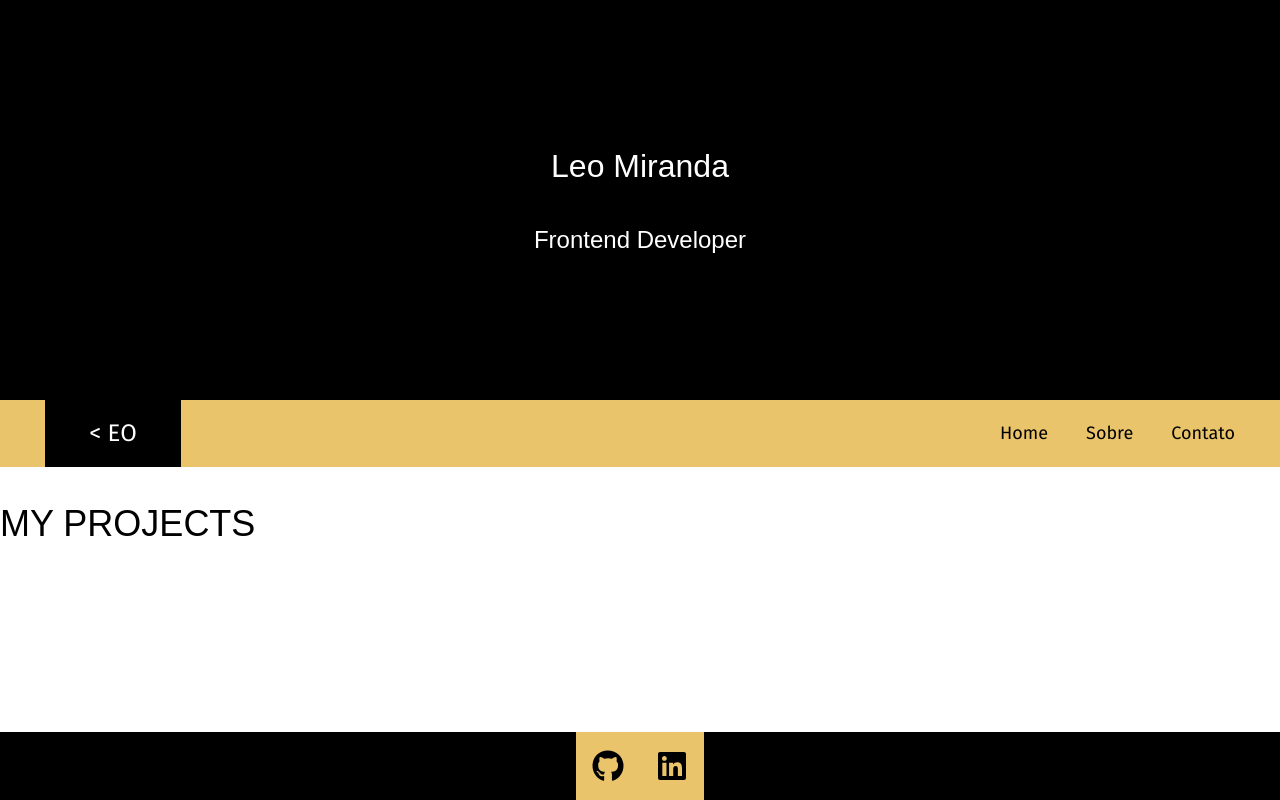
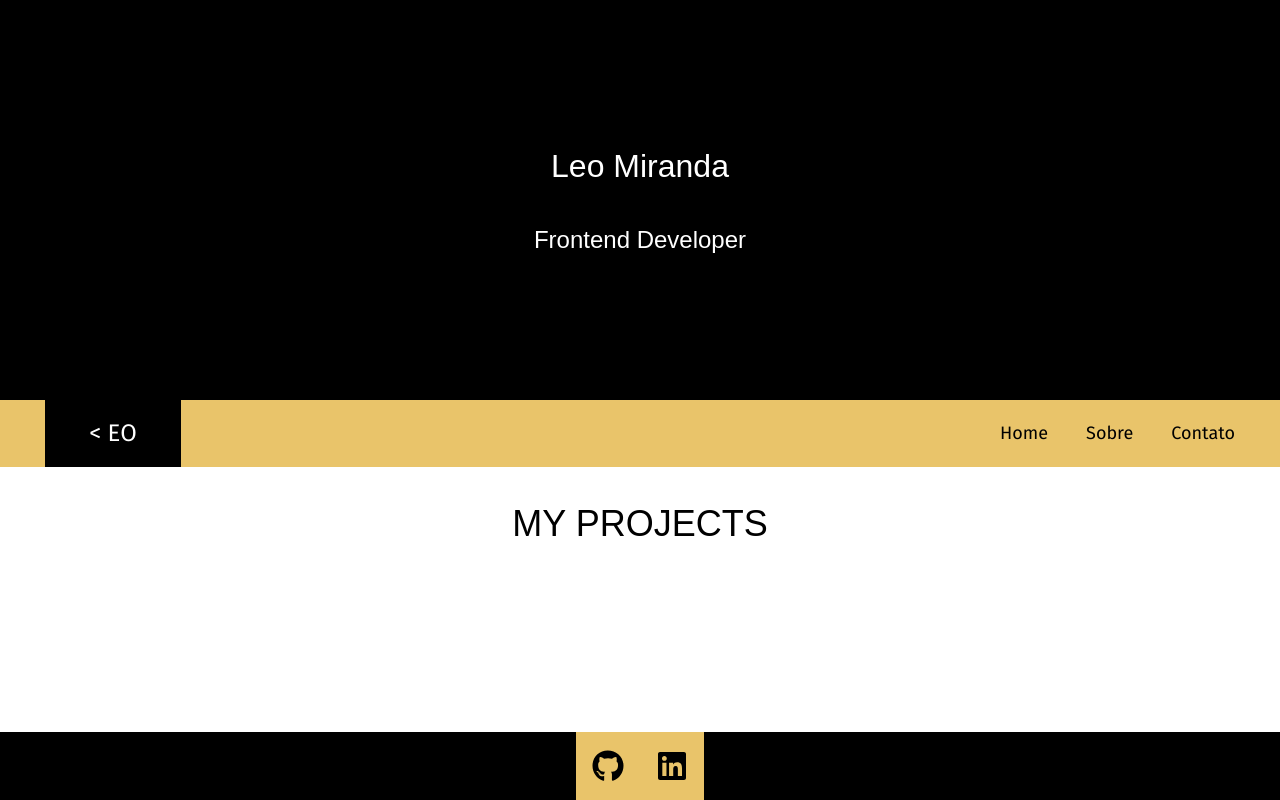
Before and after one commit to leomiranda/Leonardo_Miranda_BootcampFrontendAlura, a Next.js app: page / in a window 1280 px wide. Built offline with nearby package versions, Linux system fonts and the light colour scheme; a web font is replaced by a local one.

Commit message:
add grid and fix _app proptypes

```diff
--- a/pages/_app.js
+++ b/pages/_app.js
@@ -6,6 +6,8 @@
 import theme from '../src/theme';
 
 export default function App({ Component, pageProps }) {
+  console.log('component', Component);
+  console.log('pageProps', typeof pageProps);
   return (
     <>
       <Head>
@@ -30,11 +32,11 @@
 }
 
 App.propTypes = {
-  Component: PropTypes.element,
-  pageProps: PropTypes.element,
+  Component: PropTypes.elementType,
+  pageProps: PropTypes.objectOf(PropTypes.object),
 };
 
 App.defaultProps = {
-  Component: PropTypes.element,
-  pageProps: PropTypes.element,
+  Component: {},
+  pageProps: {},
 };
--- a/pages/index.js
+++ b/pages/index.js
@@ -5,6 +5,7 @@
 import Footer from '../src/components/sections/Footer/index';
 import { Main } from '../src/components/sections/Main/index';
 import { Box } from '../src/components/layout/Box/index';
+import { Grid } from '../src/components/layout/Grid/index';
 
 export default function Home() {
   return (
@@ -18,7 +19,9 @@
       <Cover />
       <Header />
       <Main>
-        <WrapperProjects />
+        <Grid.Container>
+          <WrapperProjects />
+        </Grid.Container>
       </Main>
       <Footer />
     </Box>
--- /dev/null
+++ b/src/components/layout/Grid/index.js
@@ -0,0 +1,134 @@
+import styled, { css } from 'styled-components';
+import { breakpointsMedia } from '../../../theme/utils/breakpointsMedia';
+// import { propToStyle } from '../../../theme/utils/propToStyle';
+
+const Container = styled.div`
+  width: 100%;
+  padding-right: 28px;
+  padding-left: 28px;
+  margin-right: auto;
+  margin-left: auto;
+
+  ${breakpointsMedia({
+    xs: css`
+      max-width: initial;
+
+      padding-right: 28px;
+      padding-left: 28px;
+    `,
+    sm: css`
+      max-width: 576px;
+    `,
+    md: css`
+      max-width: 768px;
+      padding-right: 16px;
+      padding-left: 16px;
+    `,
+    lg: css`
+      max-width: 1160px;
+    `,
+    xl: css`
+      max-width: 1222px;
+    `,
+  })}
+`;
+
+const Col = styled.div`
+  padding-right: 16px;
+  padding-left: 16px;
+  flex-basis: 0;
+  flex-grow: 1;
+  max-width: 100%;
+
+  ${({ value }) => {
+    if (typeof value === 'number') {
+      return css`
+        flex: 0 0 ${(100 * value) / 12}%;
+        max-width: ${(100 * value) / 12}%;
+      `;
+    }
+    return breakpointsMedia({
+      ...(value.xs && {
+        xs: css`
+          flex: 0 0 ${(100 * value.xs) / 12}%;
+          max-width: ${(100 * value.xs) / 12}%;
+        `,
+      }),
+      ...(value.sm && {
+        sm: css`
+          flex: 0 0 ${(100 * value.sm) / 12}%;
+          max-width: ${(100 * value.sm) / 12}%;
+        `,
+      }),
+      ...(value.md && {
+        md: css`
+          flex: 0 0 ${(100 * value.md) / 12}%;
+          max-width: ${(100 * value.md) / 12}%;
+        `,
+      }),
+      ...(value.lg && {
+        lg: css`
+          flex: 0 0 ${(100 * value.lg) / 12}%;
+          max-width: ${(100 * value.lg) / 12}%;
+        `,
+      }),
+      ...(value.xl && {
+        xl: css`
+          flex: 0 0 ${(100 * value.xl) / 12}%;
+          max-width: ${(100 * value.xl) / 12}%;
+        `,
+      }),
+    });
+  }}
+
+  ${({ offset }) => {
+    if (typeof offset === 'number') {
+      return css`
+        margin-left: ${(100 * offset) / 12}%;
+      `;
+    }
+    return breakpointsMedia({
+      ...(offset.xs && {
+        xs: css`
+          margin-left: ${(100 * offset.xs) / 12}%;
+        `,
+      }),
+      ...(offset.sm && {
+        sm: css`
+          margin-left: ${(100 * offset.sm) / 12}%;
+        `,
+      }),
+      ...(offset.md && {
+        md: css`
+          margin-left: ${(100 * offset.md) / 12}%;
+        `,
+      }),
+      ...(offset.lg && {
+        lg: css`
+          margin-left: ${(100 * offset.lg) / 12}%;
+        `,
+      }),
+      ...(offset.xl && {
+        xl: css`
+          margin-left: ${(100 * offset.xl) / 12}%;
+        `,
+      }),
+    });
+  }}
+`;
+
+Col.defaultProps = {
+  value: {},
+  offset: {},
+};
+
+export const Grid = {
+  Container,
+  Row: styled.div`
+    display: flex;
+    flex-wrap: wrap;
+    margin-right: -16px;
+    margin-left: -16px;
+  `,
+  Col,
+};
--- a/src/components/typography/SectionTitle/index.js
+++ b/src/components/typography/SectionTitle/index.js
@@ -3,4 +3,5 @@
 export const SectionTitle = styled.h3`
   text-transform: uppercase;
   font-size: 36px;
+  text-align: center;
 `;
```
